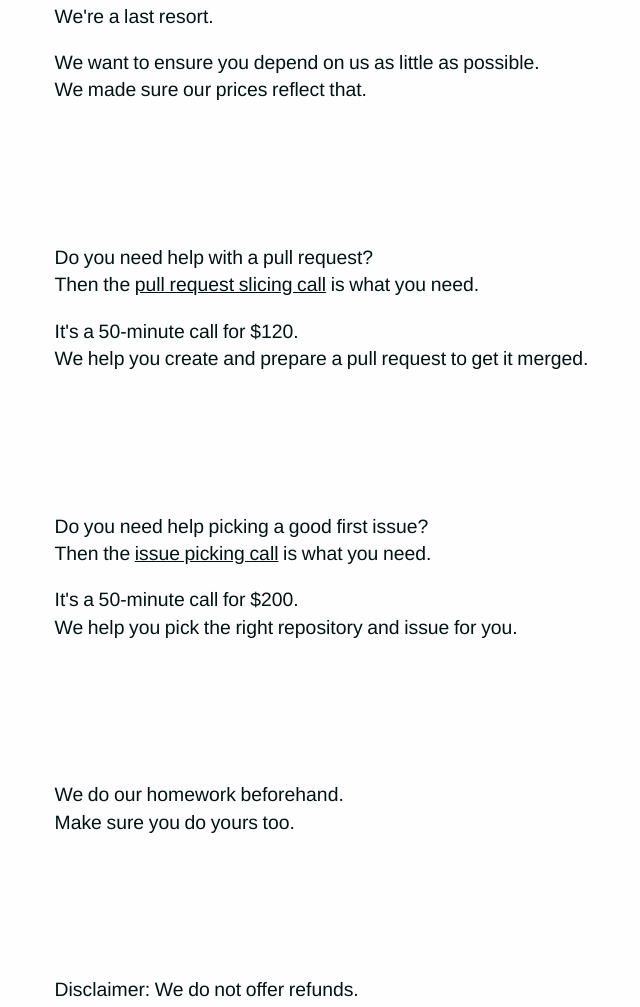
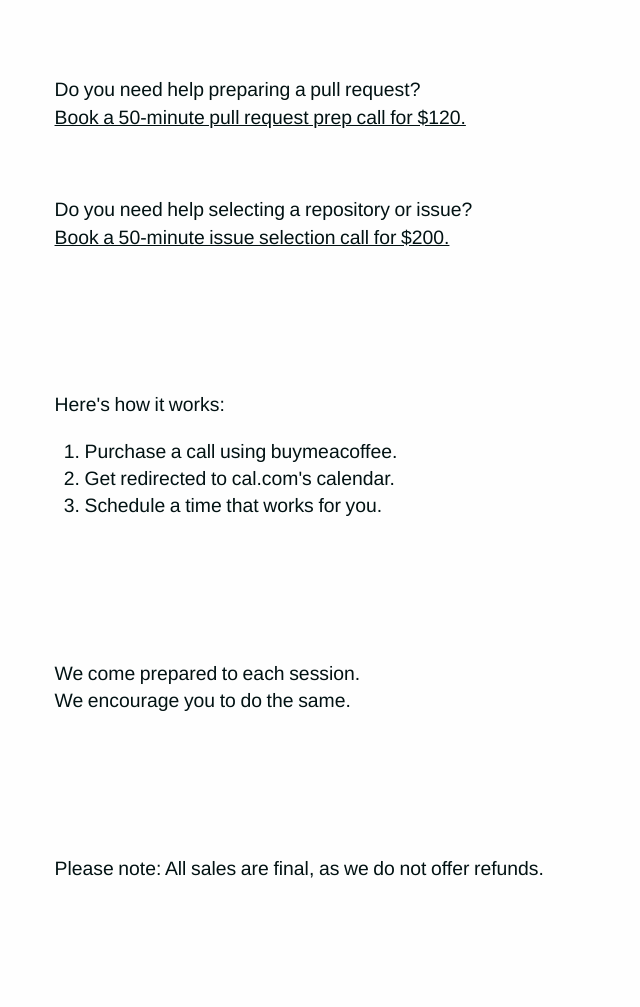
Before and after one commit to nizarmah/harvest, a plain HTML site: page pear/index.html in a window 1280 px wide. Shown: the part 909-1916 px from the top of the page, without its empty margins (237-877 px from the left). Drawn offline with Linux system fonts and the light colour scheme.

Commit message:
pear: Fix landing page content (#71)

```diff
--- a/pear/index.html
+++ b/pear/index.html
@@ -122,23 +122,19 @@
             It showcases what employers want to see.
           </p>
           <p>
-            We know open-source is hard though.
+            We know open-source can be a challenge.
             <br />
             <strong>pear</strong> is here to help. It's a low-hanging fruit.
           </p>
         </div>
 
         <div class="section">
-          <p>It's an open-source guide for <i>your benefit</i>.</p>
           <p>
-            You learn on your own.
+            It's an open-source guide for <i>your benefit</i>.
             <br />
-            But help is available when you need it.
+            We're here to help when you most need it.
           </p>
-        </div>
-
-        <div class="section">
-          <p>We're a last resort.</p>
+          <br />
           <p>
             We want to ensure you depend on us as little as possible.
             <br />
@@ -148,52 +144,47 @@
 
         <div class="section">
           <p>
-            Do you need help with a pull request?
+            Do you need help preparing a pull request?
             <br />
-            Then the
             <a
               target="_blank"
               href="https://www.buymeacoffee.com/whatis277/e/213840"
-              >pull request slicing call</a
+              >Book a 50-minute pull request prep call for $120.</a
             >
-            is what you need.
           </p>
+          <br />
           <p>
-            It's a 50-minute call for $120.
+            Do you need help selecting a repository or issue?
             <br />
-            We help you create and prepare a pull request to get it merged.
+            <a
+              target="_blank"
+              href="https://www.buymeacoffee.com/whatis277/e/213833"
+              >Book a 50-minute issue selection call for $200.</a
+            >
+          </p>
+        </div>
+
+        <div class="section">
+          <p>Here's how it works:</p>
+          <p>
+            &nbsp;&nbsp;1. Purchase a call using buymeacoffee.
+            <br />
+            &nbsp;&nbsp;2. Get redirected to cal.com's calendar.
+            <br />
+            &nbsp;&nbsp;3. Schedule a time that works for you.
           </p>
         </div>
 
         <div class="section">
           <p>
-            Do you need help picking a good first issue?
+            We come prepared to each session.
             <br />
-            Then the
-            <a
-              target="_blank"
-              href="https://www.buymeacoffee.com/whatis277/e/213833"
-              >issue picking call</a
-            >
-            is what you need.
-          </p>
-          <p>
-            It's a 50-minute call for $200.
-            <br />
-            We help you pick the right repository and issue for you.
+            We encourage you to do the same.
           </p>
         </div>
 
         <div class="section">
-          <p>
-            We do our homework beforehand.
-            <br />
-            Make sure you do yours too.
-          </p>
-        </div>
-
-        <div class="section">
-          <p>Disclaimer: We do not offer refunds.</p>
+          <p>Please note: All sales are final, as we do not offer refunds.</p>
         </div>
       </div>
       <div class="section footer">
```
Also changed, not shown: 1 other file.
